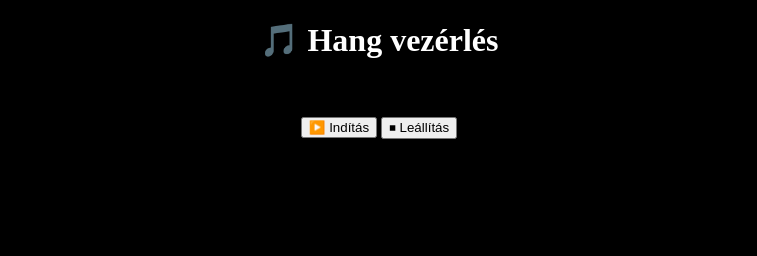
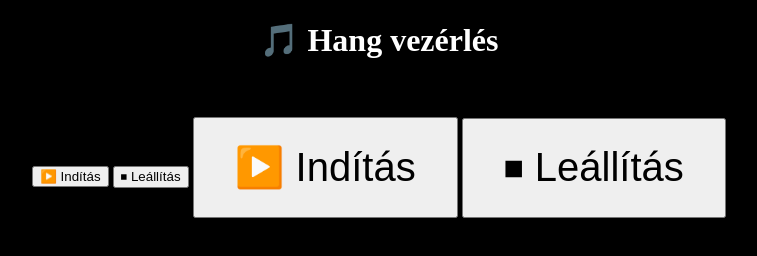
Before and after one commit to stammv74-spec/hangok, a plain HTML site: page index.html in a window 1280 px wide. Shown: the whole page, without its empty margins (261-1018 px from the left). Drawn offline with Linux system fonts and the light colour scheme.

Commit message:
Update index.html

```diff
--- a/index.html
+++ b/index.html
@@ -12,6 +12,9 @@
 <!-- GOMBOK -->
 <button onclick="playAudio()">▶️ Indítás</button>
 <button onclick="stopAudio()">⏹ Leállítás</button>
+
+<button style="font-size:40px; padding:25px 40px;">▶️ Indítás</button>
+<button style="font-size:40px; padding:25px 40px;">⏹ Leállítás</button>
 
 <br><br>
 
```
